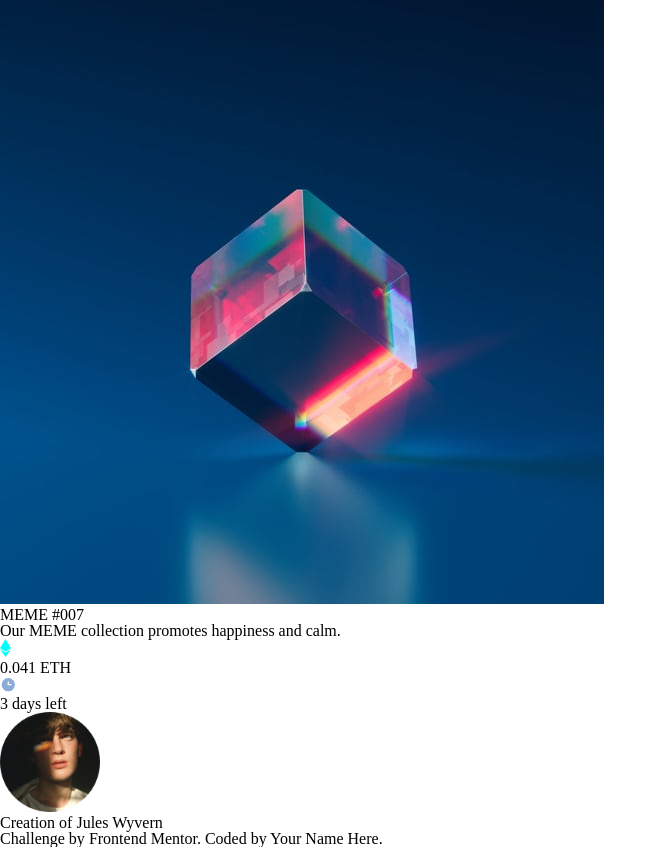
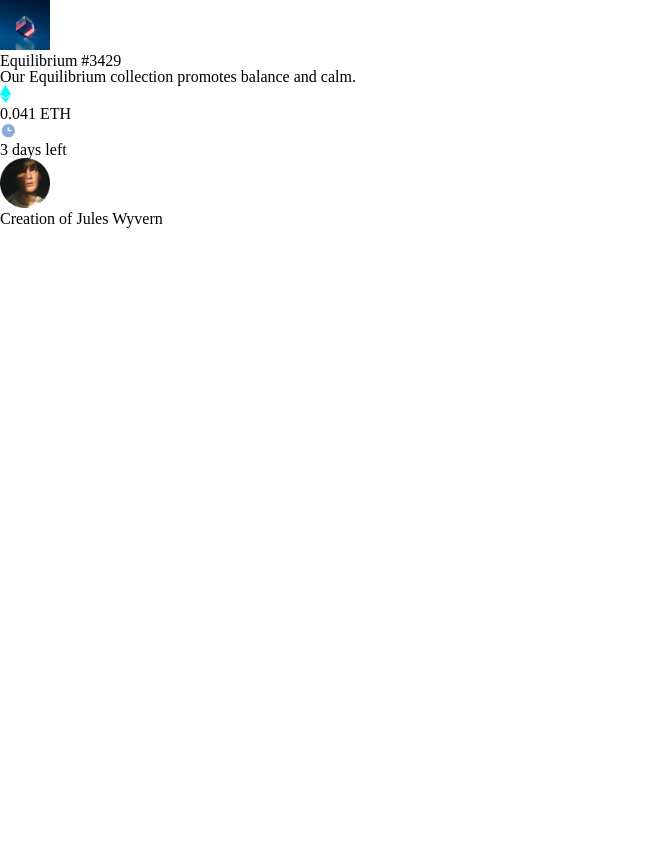
Before and after one commit to GR02/NFT, a plain HTML site: page index.html in a window 1280 px wide. Shown: the whole page, without its empty margins (0-667 px from the left). After the commit the page ends 800 px from the top, so only its background shows below. Drawn offline with Linux system fonts and the light colour scheme.

Commit message:
atualização

```diff
--- a/css/index.css
+++ b/css/index.css
@@ -1,15 +1,5 @@
 
-main {background-color: #0d1a2d;}
 
-.container {width: 50vw;}
+.card {background-color: blue;}
 
-.nft {
-    opacity: 1;
-    display: block;
-    width: 300px;
-    height: 300px;
-    height: auto;
-    transition: 0.5s ease;
-    backface-visibility: hidden;
-    margin-left: -4em;
-  }}
+.title {color: hsl(0, 100%, 50%)0000;}
--- a/index.html
+++ b/index.html
@@ -2,7 +2,7 @@
 <html lang="en">
 <head>
   <meta charset="UTF-8">
-  <meta name="viewport" content="width=device-width, initial-scale=1.0"> <!-- displays site properly based on user's device -->
+  <meta name="viewport" content="width=device-width, initial-scale=1.0">
 
   <link rel="icon" type="image/png" sizes="32x32" href="./images/favicon-32x32.png">
 
@@ -12,7 +12,6 @@
 
   <title>NFT preview card component</title>
 
-  <!-- Feel free to remove these styles or customise in your own stylesheet 👍 -->
   </head>
 
 <body>
@@ -22,34 +21,30 @@
   <div class="card">
 
   <div class="thumb">
-    <img src="images/image-equilibrium.jpg" alt="equilibrium image" class="nft">
+    <img src="images/image-equilibrium.jpg" alt="equilibrium image" class="nft" width="50vw">
   </div>
 
 
-  <h1 class="title">MEME #007</h1>
+  <h1 class="title">Equilibrium #3429</h1>
 
-  <p class="description">Our MEME collection promotes happiness and calm.</p>
+  <p class="description">Our Equilibrium collection promotes balance and calm.</p>
 
   <div>
       <img src="images/icon-ethereum.svg" alt="ethereum icon" class="eth">
       <p class="price">0.041 ETH</p>
+  </div>
 
+  <div>
       <img src="images/icon-clock.svg" alt="clock icon" class="clock">
       <p class="time">3 days left</p>
   </div>
 
-  <img src="images/image-avatar.png" alt="avatar image" class="avatar" width="100vw">
+  <img src="images/image-avatar.png" alt="avatar image" class="avatar" width="50vw">
   <p class="about">Creation of Jules Wyvern</p>
 
 </div>
+
 </main>
-
-<footer>
-  <div class="attribution">
-  Challenge by <a href="https://www.frontendmentor.io?ref=challenge" target="_blank">Frontend Mentor</a>.
-  Coded by <a href="#">Your Name Here</a>.
-  </div>
-</footer>
 
 </body>
 </html>
```
